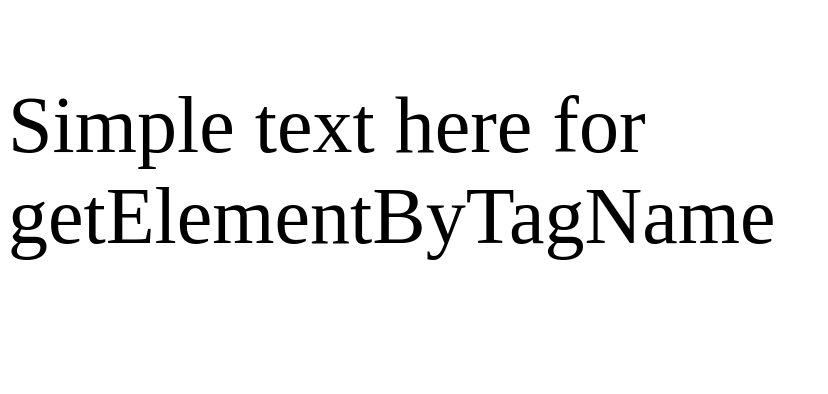
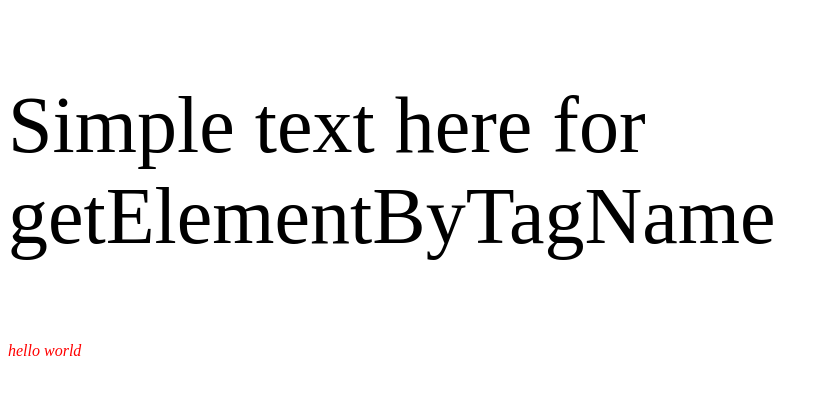
Before and after one commit to XeeshanAnsari/Learn_javaScript, a plain HTML site: page EventHandller/getElementByTagName.html in a window 1280 px wide. Shown: the whole page, without its empty margins (0-828 px from the left). Drawn offline with Linux system fonts and the light colour scheme.

Commit message:
getElementByTagName using id

```diff
--- a/EventHandller/getElementByTagName.html
+++ b/EventHandller/getElementByTagName.html
@@ -5,10 +5,18 @@
     <title>getElementBytagName</title>
 </head>
 <body>
+    <div id="div1">
     <p>Simple text here for getElementByTagName</p>
+    <em>hello world</em>
+    </div>
     <script>
        var tagName = document.getElementsByTagName("p");
        tagName[0].style.fontSize = "500%";
+
+       var div  = document.getElementById("div1");
+       var m = div.getElementsByTagName("em");
+       m[0].style.color = "red";
+
     </script>
 </body>
 </html>
```
